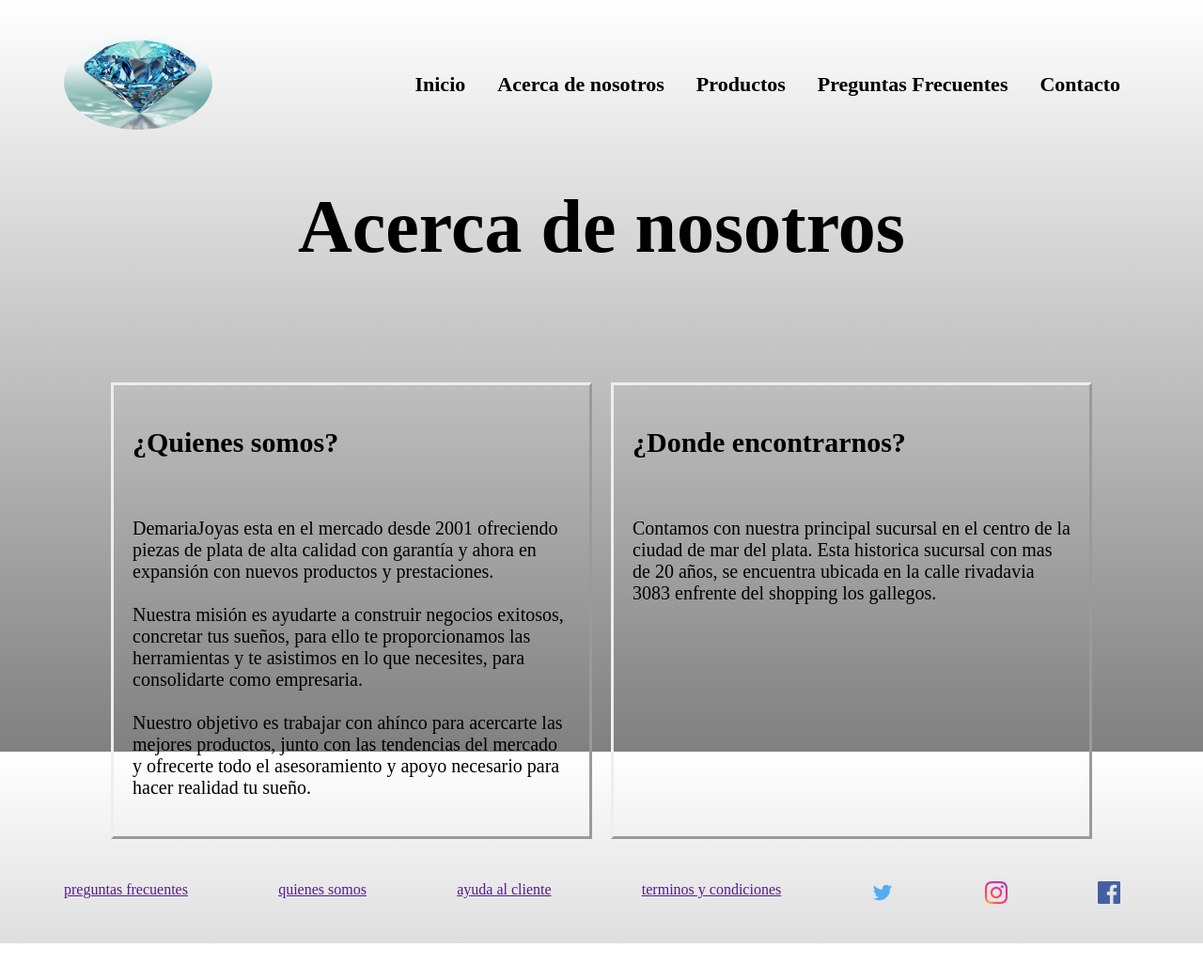
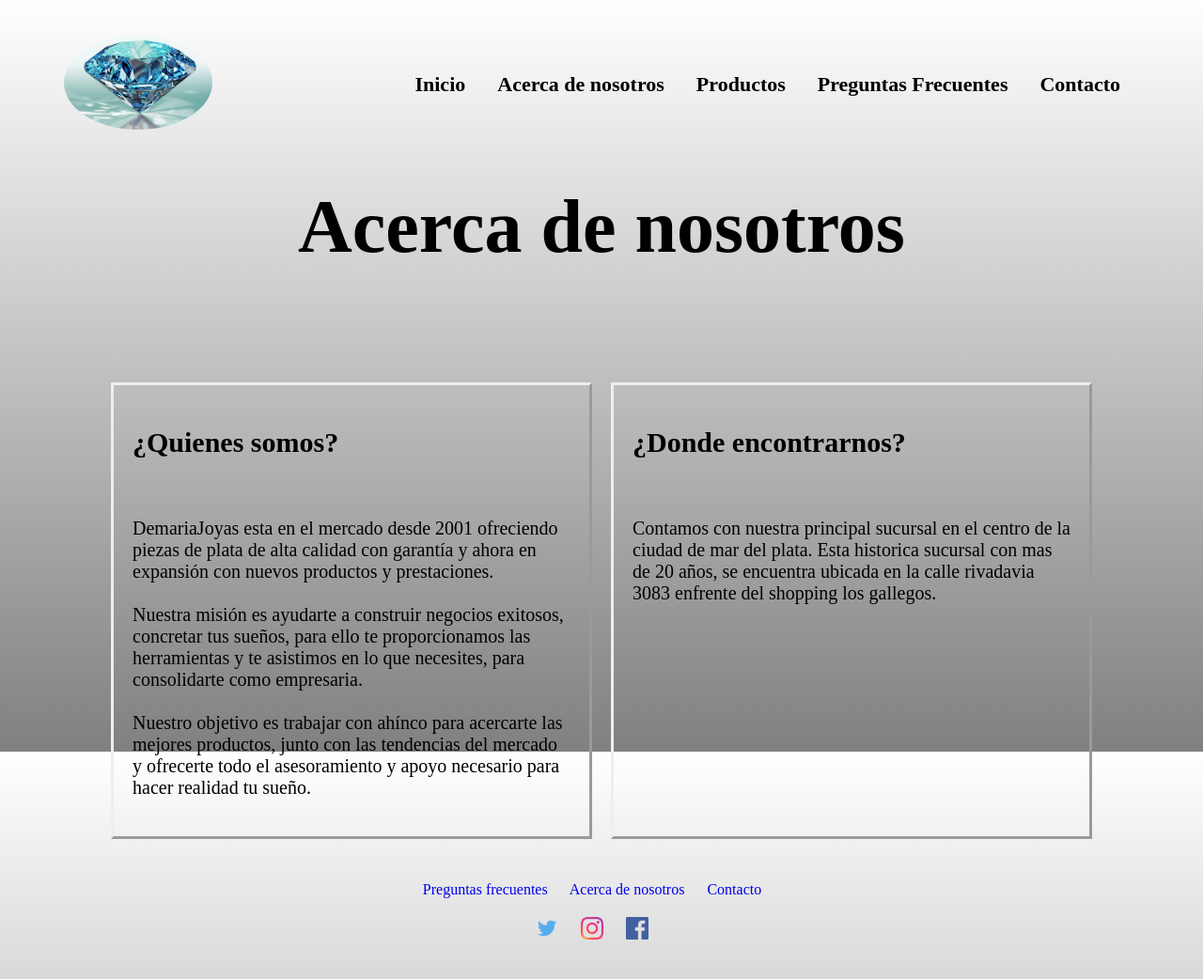
Before and after one commit to FrancoAndrioli/Demaria-joyas, a website: page src/paginas/acerca_de.html in a window 1280 px wide. Shown: the whole page at 94% size. Before the commit the page ends 1004 px from the top, so only its background shows below. Drawn offline with Linux system fonts and the light colour scheme; files whose address does not match are found by name; a web font is replaced by a local one.

Commit message:
footer modified

```diff
--- a/scss/_footer.scss
+++ b/scss/_footer.scss
@@ -1,13 +1,14 @@
 footer {
   a {
     padding-right: 20px;
+    text-decoration: none;
   }
 }
 
 footer {
   padding-top: 25px;
   display: flex;
-  justify-content: space-between;
+  flex-direction: column;
 }
 
 .footer__icon {
@@ -15,6 +16,15 @@ footer {
   height: 24px;
 }
 
+.footer__links {
+  text-align: center;
+}
+
+.footer__social {
+  margin: 20px 0;
+  text-align: center;
+}
+
 @media only screen and (max-width: 320px) {
   footer {
       flex-direction: column;
--- a/src/paginas/acerca_de.html
+++ b/src/paginas/acerca_de.html
@@ -82,20 +82,22 @@
         </section>
     </main>
     <footer>
-        <a href="">preguntas frecuentes</a>
-        <a href="">quienes somos</a>
-        <a href="">ayuda al cliente</a>
-        <a href="">terminos y condiciones</a>
-
+        <div class="footer__links">
+            <a href="./preguntasFrecuentes.html">Preguntas frecuentes</a>
+            <a href="#">Acerca de nosotros</a>
+            <a href="./contacto.html">Contacto</a>
+        </div>
+        <div class="footer__social">
             <a href="">
-            <img class="footer__icon" src="./assets/imagenes/twitter.png" alt="twitter">
+                <img class="footer__icon" src="../../assets/imagenes/twitter.png" alt="twitter">
             </a>
             <a href="">
-            <img class="footer__icon" src="./assets/imagenes/instagram.png" alt="instragram">
+                <img class="footer__icon" src="../../assets/imagenes/instagram.png" alt="instragram">
             </a>
             <a href="">
-            <img class="footer__icon" src="./assets/imagenes/facebook.png" alt="facebook">
+                <img class="footer__icon" src="../../assets/imagenes/facebook.png" alt="facebook">
             </a>
+        </div>
     </footer>
 </body>
 
```
Also changed, not shown: index.html (+7 -5 lines), src/paginas/contacto.html (+10 -8 lines), src/paginas/preguntasFrecuentes.html (+10 -8 lines), src/paginas/productos.html (+10 -8 lines), css/style.css. Lines whose indentation alone changed are shown as unchanged.
